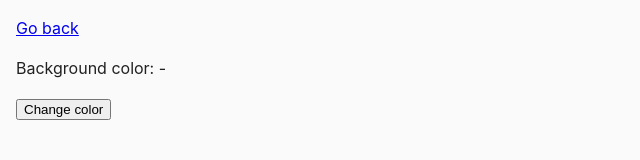
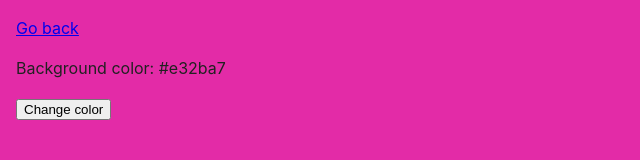
Before and after one commit to AndreyRuts/goit-js-hw-07, a plain HTML site: page task-5.html in a window 1280 px wide. Both pictures are taken after a click on the button "Change color". Shown: the whole page, without its empty margins (0-640 px from the left). Drawn offline with Linux system fonts and the light colour scheme.

Commit message:
fix hw 7.9

```diff
--- a/js/task-5.js
+++ b/js/task-5.js
@@ -3,3 +3,15 @@ function getRandomHexColor() {
     .toString(16)
     .padStart(6, 0)}`;
 }
+
+const colorChanger = document.querySelector(".change-color");
+const colorBg = document.querySelector(".color-widget");
+const spanColor = document.querySelector(".color");
+
+colorChanger.addEventListener("click", handleClick);
+
+function handleClick() {
+  const colorOweride = getRandomHexColor();
+  colorBg.style.backgroundColor = colorOweride;
+  spanColor.textContent = colorOweride;
+}
--- a/task-5.html
+++ b/task-5.html
@@ -7,7 +7,7 @@
     <title>Task 5</title>
     <link rel="stylesheet" href="./css/common.css" />
   </head>
-  <body>
+  <body class="color-widget">
     <p><a href="./index.html">Go back</a></p>
 
     <div class="widget">
```
